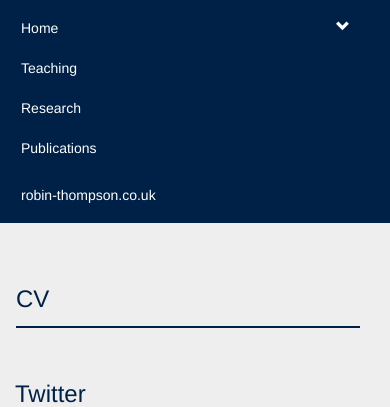
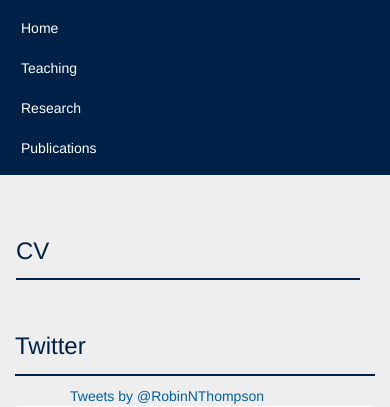
Before and after one commit to robin-thompson/robin-thompson.github.io, a Jekyll site: the page built from index.html, in a window 390 px wide. Shown: the top 407 px of the page. Built offline with Jekyll 4.4.1, drawn with Linux system fonts in a browser that asks for light colours; nearby versions of some CDN libraries; library files that are not in the unit come from our copies; comment, search, counter and statistics services are not loaded.

Commit message:
Mobile improvements

```diff
--- a/_layouts/default.html
+++ b/_layouts/default.html
@@ -15,16 +15,13 @@
 <body>
 	<nav class="navbar navbar-static">
 		<div class="container">
-			<a class="navbar-toggle" data-toggle="collapse" data-target=".nav-collapse">
-				<span class="glyphicon glyphicon-chevron-down"></span>
-			</a>
 			<div class="nav-collapse collase">
 				<ul class="nav navbar-nav">
 					{% for nav_page in site.data.navigation %}{% for site_page in site.pages %}{% if site_page.title == nav_page.title %}
 					<li{% if page.url == site_page.url%} class="active"{% endif %}><a href="{{site_page.url}}">{{site_page.title}}</a></li>
 					{% endif %}{% endfor %}{% endfor %}
 				</ul>
-				<ul class="nav navbar-right navbar-nav">
+				<ul class="nav navbar-right navbar-nav" id="nav-right">
           <li>
             <a href="">robin-thompson.co.uk</a>
           </li>
--- a/styles.scss
+++ b/styles.scss
@@ -133,6 +133,7 @@ h3.highlight  {
 
 .twitter{
 	max-width: 250px;
+	margin:auto;
 }
 .twitter > iframe{
 		max-height: 400px;
@@ -222,6 +223,11 @@ h3.highlight  {
 		font-weight: normal;
 	}
 }
+
+#nav-right{
+	display: none;
+}
+
 @media (min-width: 450px) {
 	.footer > h4{
 		display: inline-block;
@@ -249,4 +255,7 @@ h3.highlight  {
 		width:21.2%;
 		max-width: 262.5px;
 	}
+	#nav-right{
+		display: block;
+	}
 }
```
